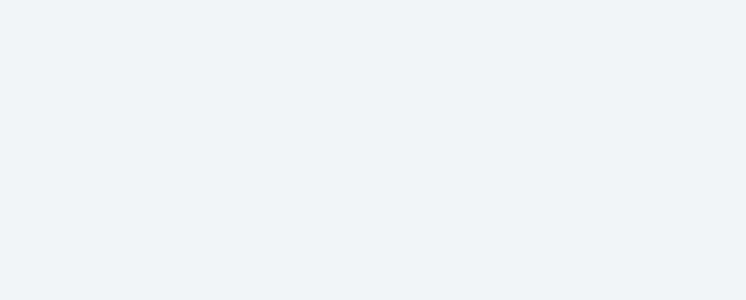
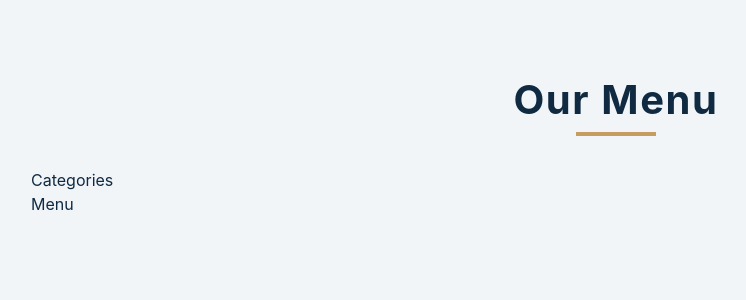
Before and after one commit to SyedMuhammedBilal/Menu-App, a React (Create React App) app: page / in a window 1280 px wide. Shown: the top 300 px of the page, without its empty margins (24-770 px from the left). Built offline with nearby package versions, Linux system fonts and the light colour scheme.

Commit message:
new commit

```diff
--- a/src/App.js
+++ b/src/App.js
@@ -1,10 +1,25 @@
-import React from 'react';
+import React, { useState } from 'react';
+import Menu from './components/Menu'
+import Categories from './components/Categories'
+import Item from './data'
 
 function App() {
+
+  const [menuItems, setMenuItems] = useState(Item);
+  const [categories, setCategories] = useState([]);
+
   return (
-    <div className="App">
+    <main>
+      <section className='menu section'>
+        <div className='title'>
+          <h2>Our Menu</h2>
+          <div className='underline'></div>
+        </div>
+        <Categories />
+        <Menu />
+      </section>
 
-    </div>
+    </main>
   );
 }
 
```
Also changed, not shown: 1 other file (tests, documents, lock files or other folders).
